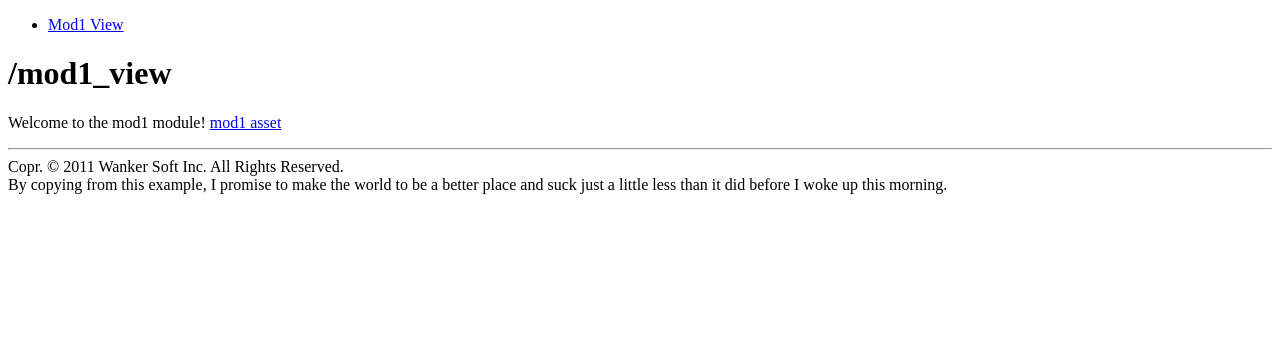
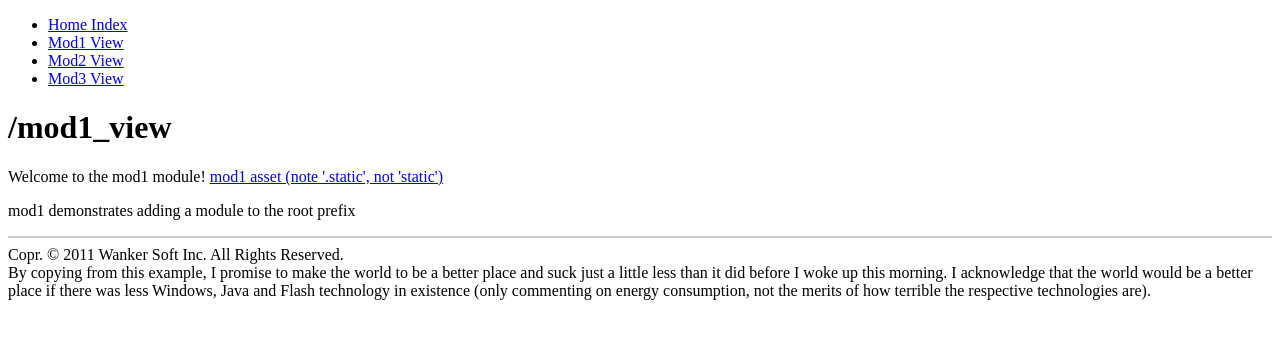
Before and after one commit to sean-/flask-skeleton, a Python web app: template skeleton/modules/mod1/templates/mod1_view.html in a window 1280 px wide. Shown: the top 339 px of the page. Run offline with Jinja, Linux system fonts and the light colour scheme; the template is opened without the code that fills it, so the values that code supplies are empty.

```diff
--- a/create_db.py
+++ b/create_db.py
@@ -1,5 +1,5 @@
-from stackjet import app
-from stackjet.database import create_db
+from skeleton import app
+from skeleton.database import create_db
 
 if __name__ == '__main__':
     create_db(schema_name=app.config['DB_SCHEMA'],
--- a/requirements.txt
+++ b/requirements.txt
@@ -13,6 +13,5 @@ decorator==3.3.1
 flask-csrf==0.9.2
 psycopg2==2.4
 simplejson==2.1.5
-sqlalchemy-migrate==0.6.1
 twill==0.9
 wsgiref==0.1.2
--- a/skeleton/modules/home/static/asset.txt
+++ b/skeleton/modules/home/static/asset.txt
@@ -1 +1 @@
-home foo
+Example Home Asset. Path: http://127.0.0.1:5000/static/home/asset.txt
--- a/skeleton/modules/home/templates/index.html
+++ b/skeleton/modules/home/templates/index.html
@@ -8,5 +8,5 @@
 {% endblock %}
 {% block content %}
 <h1>Home</h1>
-<p class="important">Welcome to Stackjet Operations Support</p>
+<p class="important">Welcome to the Flask Skeleton app!</p>
 {% endblock %}
--- a/skeleton/modules/mod1/templates/mod1_view.html
+++ b/skeleton/modules/mod1/templates/mod1_view.html
@@ -8,5 +8,14 @@
 {% endblock %}
 {% block content %}
 <h1>/mod1_view</h1>
-<p class="important">Welcome to the mod1 module! <a href="{{ url_for('.static', filename='mod1/asset.txt') }}">mod1 asset</a></p>
+<p class="important">Welcome to the mod1 module! <a href="{{ url_for('.static', filename='mod1/asset.txt') }}">mod1 asset (note '.static', not 'static')</a></p>
+<p>mod1 demonstrates adding a module to the root prefix</p>
+
 {% endblock %}
+{% block footer %}
+{{ super() }}
+I acknowledge that the world would be a better place if there was less
+Windows, Java and Flash technology in existence (only commenting on energy
+consumption, not the merits of how terrible the respective technologies
+are).
+{% endblock %}
--- a/skeleton/modules/mod2/templates/index.html
+++ b/skeleton/modules/mod2/templates/index.html
@@ -9,8 +9,9 @@
 {% block content %}
 <h1>mod2 index!</h1>
 <p class="important">Welcome to the mod2 module! <a href="{{ url_for('static', filename='asset.txt') }}">mod2 asset (note 'static' and not '.static')</a></p>
+<p>mod2 demonstrates adding a second url_prefix to an app (e.g. '<code>/mod2</code>'). Note trailing slashes.</p>
 {% endblock %}
 {% block footer %}
 {{ super() }}
-Nothing interesting to say here.
+Nothing interesting to say from mod2.
 {% endblock %}
--- a/skeleton/static/style.css
+++ b/skeleton/static/style.css
@@ -1 +1,3 @@
-#foo
+hr {
+	border: 1px solid #CCCCCC;
+}
--- a/skeleton/templates/layout/base.html
+++ b/skeleton/templates/layout/base.html
@@ -3,7 +3,7 @@
 <html xmlns="http://www.w3.org/1999/xhtml" lang="en">
 <head>
   {% block head %}
-  <link rel="stylesheet" href="style.css"/>
+  <link rel="stylesheet" href="static/style.css"/>
   <title>Skeleton Flask App!!</title>
   {% endblock %}
   {% block html_head %}{% endblock %}
@@ -12,7 +12,10 @@
 <body>
   <div id="topnav">
     <ul>
+      <li><a href="{{ url_for('home.index') }}">Home Index</a></li>
       <li><a href="{{ url_for('mod1.index') }}">Mod1 View</a></li>
+      <li><a href="{{ url_for('mod2.index') }}">Mod2 View</a></li>
+      <li><a href="{{ url_for('mod3.some_random_view') }}">Mod3 View</a></li>
     </ul>
   </div>
   <div id="content">{% block content %}{% endblock %}</div>
```
Also changed, not shown: default_settings.py (+32 -7 lines), skeleton/__init__.py (+5 -4 lines), 3 other files.
